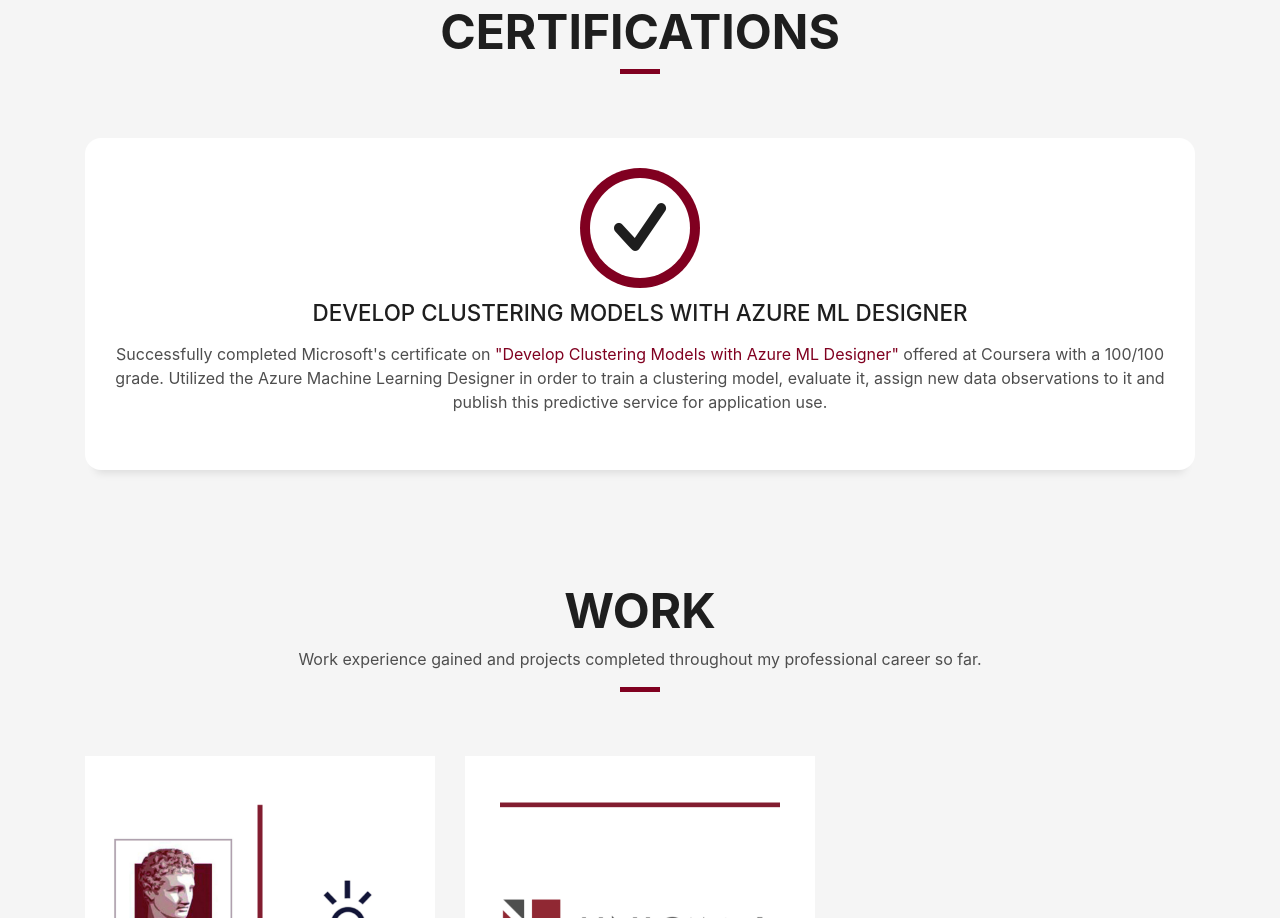
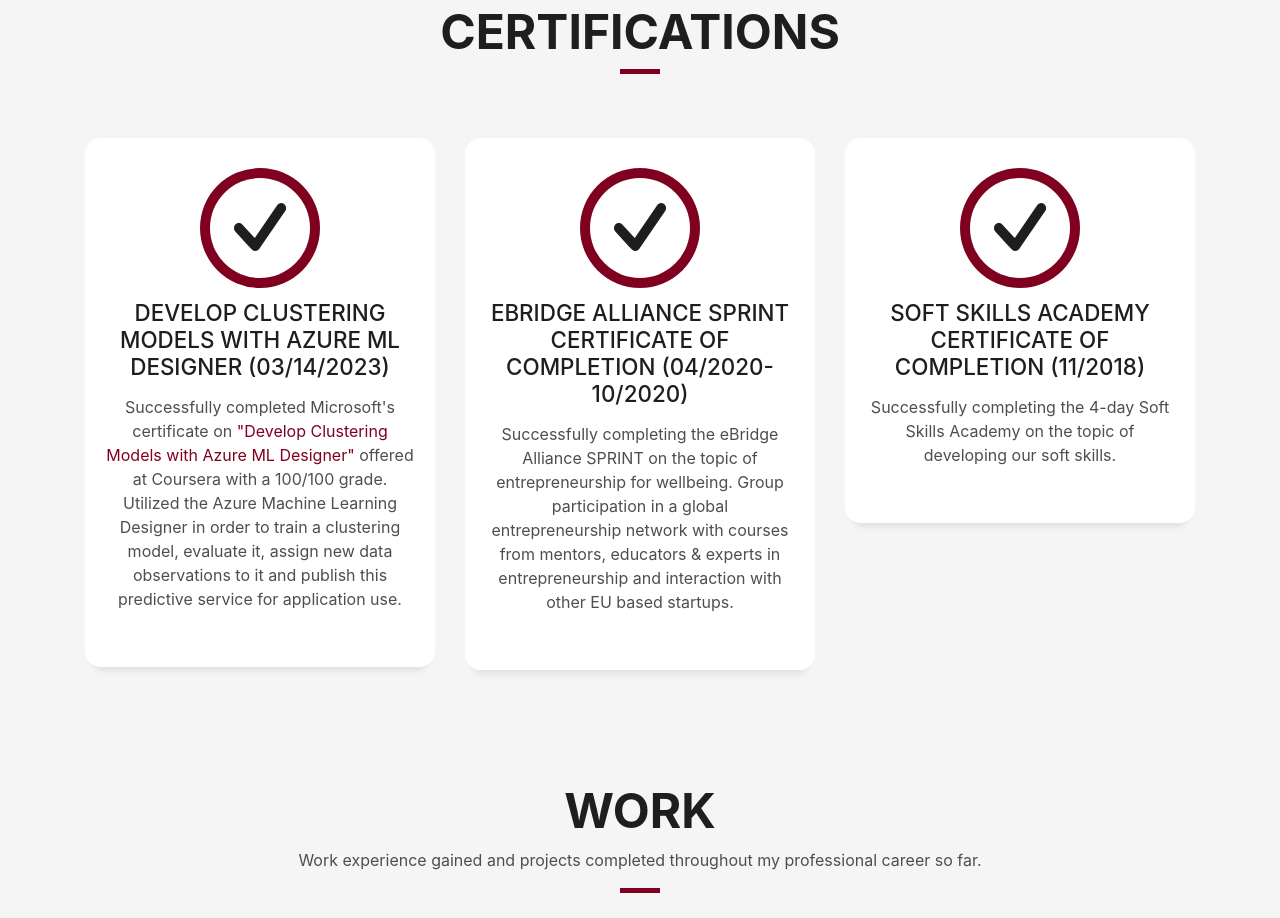
Before and after one commit to Aliki-Ntouzgou/aliki-ntouzgou.github.io, a plain HTML site: page index.html in a window 1280 px wide. Shown: the part 1527-2445 px from the top of the page. Drawn offline with Linux system fonts and the light colour scheme; files whose address does not match are found by name.

Commit message:
Updated my CV

```diff
--- a/index.html
+++ b/index.html
@@ -234,15 +234,41 @@
         </div>
       </div>
       <div class="row">
-        <div class="col-md-12">
+        <div class="col-md-4">
           <div class="service-box">
             <div class="service-ico">
               <span class="ico-circle"><i class="ion-checkmark-round"></i></span>
             </div>
             <div class="service-content">
-              <h2 class="s-title">Develop Clustering Models with Azure ML Designer</h2>
+              <h2 class="s-title">Develop Clustering Models with Azure ML Designer (03/14/2023)</h2>
               <p class="s-description text-center">
                 Successfully completed Microsoft's certificate on <a href="https://www.coursera.org/projects/develop-clustering-models-microsoft-azure-ml-designer", style="color:#800020">"Develop Clustering Models with Azure ML Designer"</a> offered at Coursera with a 100/100 grade. Utilized the Azure Machine Learning Designer in order to train a clustering model, evaluate it, assign new data observations to it and publish this predictive service for application use.
+              </p>
+            </div>
+          </div>
+        </div>
+        <div class="col-md-4">
+          <div class="service-box">
+            <div class="service-ico">
+              <span class="ico-circle"><i class="ion-checkmark-round"></i></span>
+            </div>
+            <div class="service-content">
+              <h2 class="s-title">eBridge Alliance SPRINT Certificate of Completion (04/2020-10/2020)</h2>
+              <p class="s-description text-center">
+                Successfully completing the eBridge Alliance SPRINT on the topic of entrepreneurship for wellbeing. Group participation in a global entrepreneurship network with courses from mentors, educators & experts in entrepreneurship and interaction with other EU based startups.
+              </p>
+            </div>
+          </div>
+        </div>
+        <div class="col-md-4">
+          <div class="service-box">
+            <div class="service-ico">
+              <span class="ico-circle"><i class="ion-checkmark-round"></i></span>
+            </div>
+            <div class="service-content">
+              <h2 class="s-title">Soft Skills Academy Certificate of Completion (11/2018)</h2>
+              <p class="s-description text-center">
+                Successfully completing the 4-day Soft Skills Academy on the topic of developing our soft skills.
               </p>
             </div>
           </div>
```
Also changed, not shown: 1 other file.
